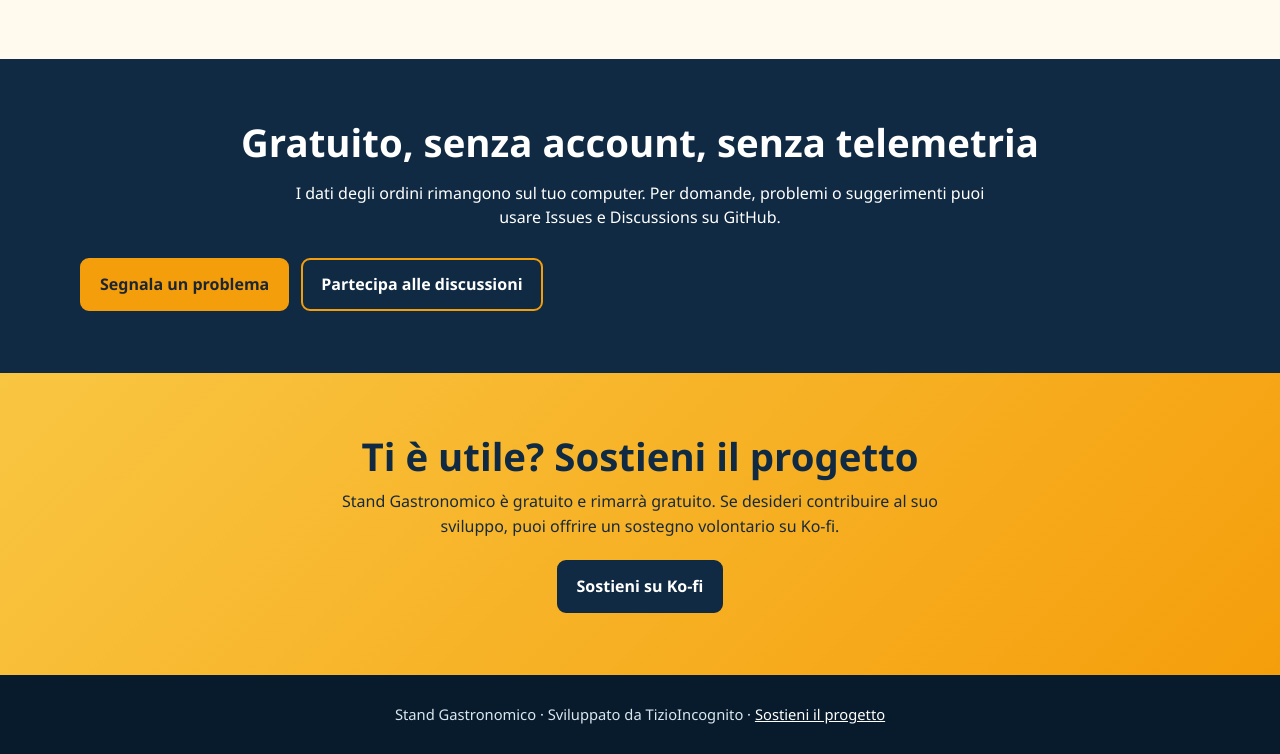
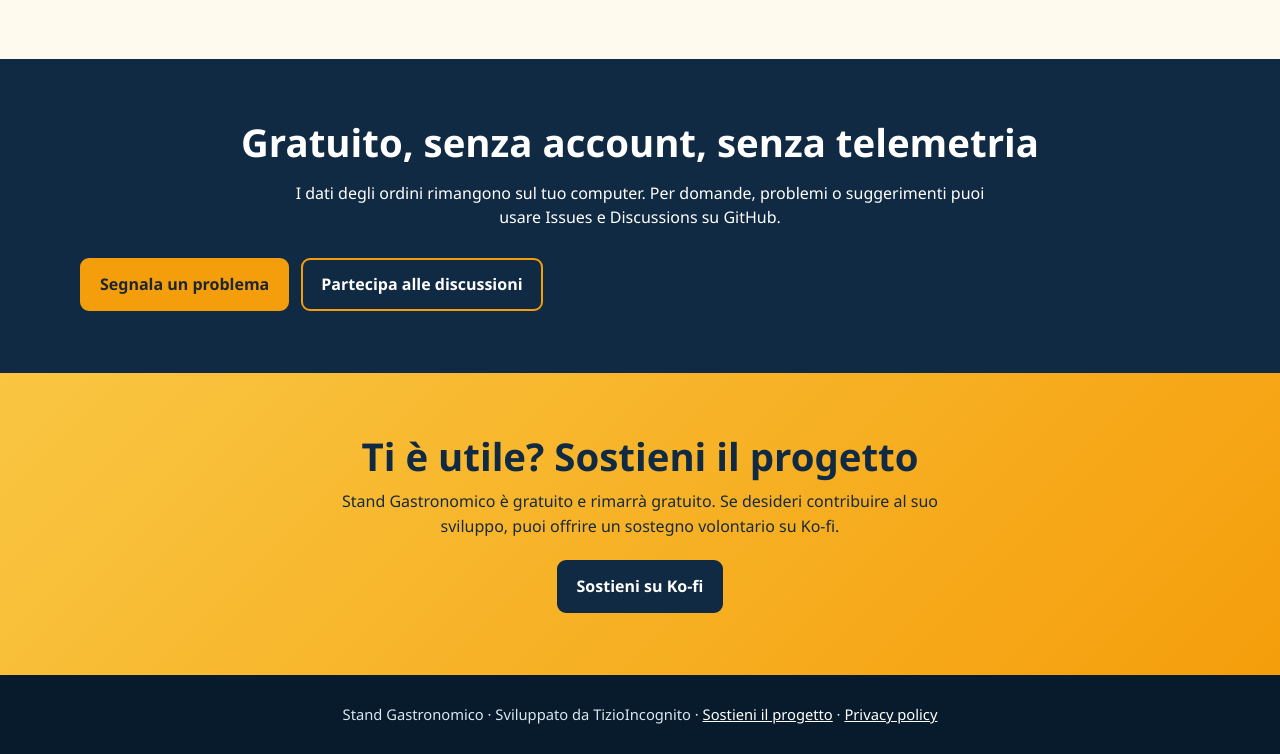
Before and after one commit to TizioIncognito/StandGastronomico, a plain HTML site: page docs/index.html in a window 1280 px wide. Shown: the part 2825-3579 px from the top of the page. Drawn offline with Linux system fonts and the light colour scheme.

Commit message:
Aggiunto link alla privacy

```diff
--- a/docs/index.html
+++ b/docs/index.html
@@ -249,7 +249,13 @@
       </div>
     </section>
   </main>
-  <footer><div class="wrap">Stand Gastronomico · Sviluppato da TizioIncognito · <a href="https://ko-fi.com/tizioincognito">Sostieni il progetto</a></div></footer>
+  <footer>
+	  <div class="wrap">
+		Stand Gastronomico · Sviluppato da TizioIncognito ·
+		<a href="https://ko-fi.com/tizioincognito">Sostieni il progetto</a> ·
+		<a href="privacy-stand-gastronomico.html">Privacy policy</a>
+	  </div>
+  </footer>
   <div class="lightbox" id="lightbox" hidden aria-hidden="true" role="dialog" aria-modal="true" aria-label="Anteprima immagine">
     <button type="button" id="lightbox-close" aria-label="Chiudi anteprima">×</button>
     <img id="lightbox-image" src="" alt="">
```
